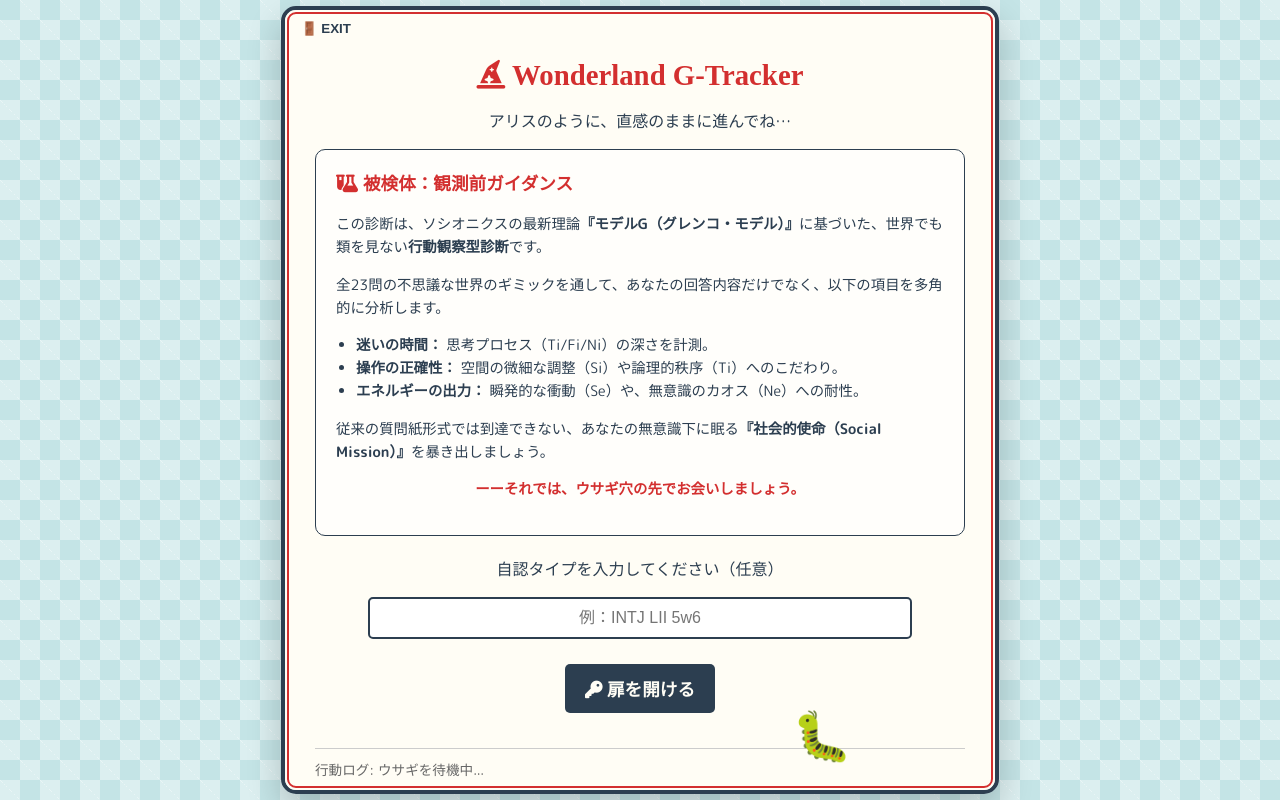
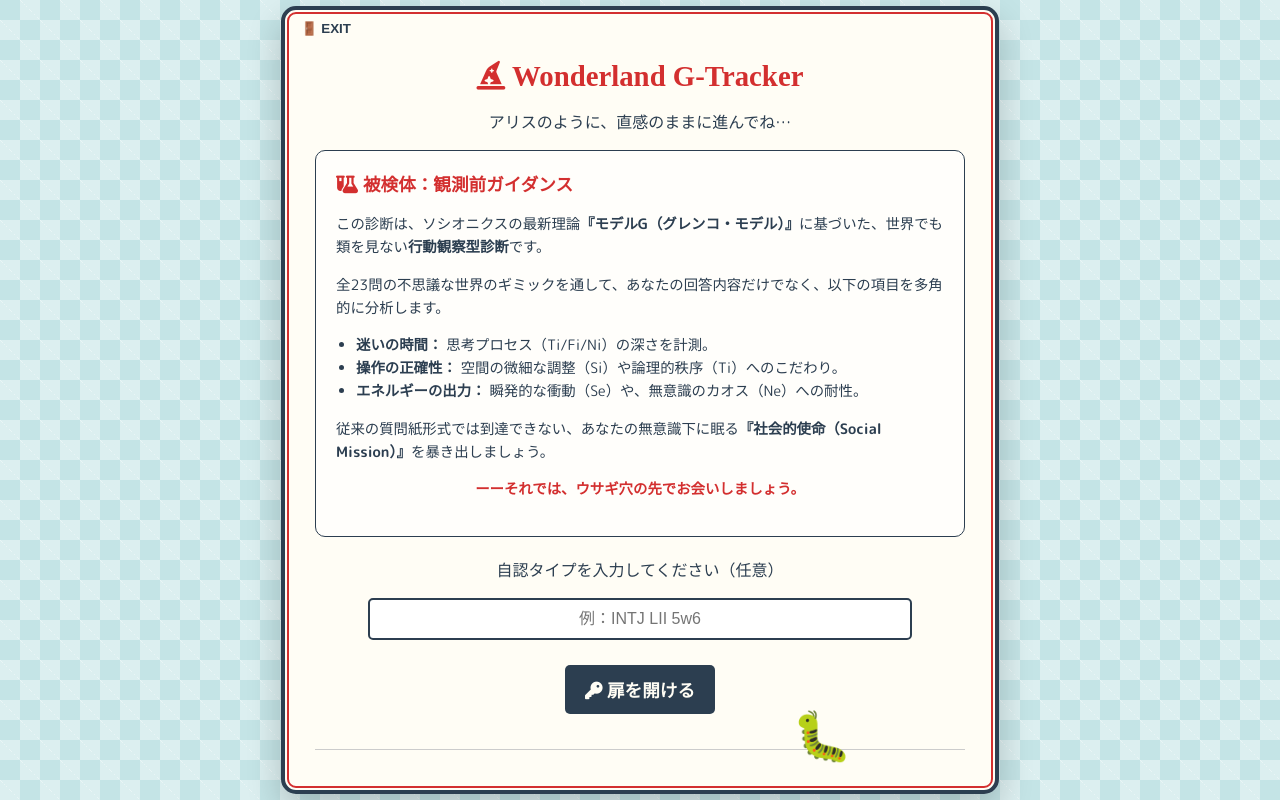
Before and after one commit to mofu-mitsu/Wonderland-G-Tracker, a plain HTML site: page index.html in a window 1280 px wide. Drawn offline with nearby package versions, Linux system fonts and the light colour scheme; a web font is replaced by a local one.

Commit message:
Update index.html

```diff
--- a/index.html
+++ b/index.html
@@ -68,7 +68,7 @@
             </div>
         </main>
         <div id="log-display">
-            <span>行動ログ: </span><span id="live-log">ウサギを待機中...</span>
+            <span id="live-log"></span> <!-- ここはJSが全部管理するから、中身は空でOK！ -->
         </div>
     </div>
 
```
